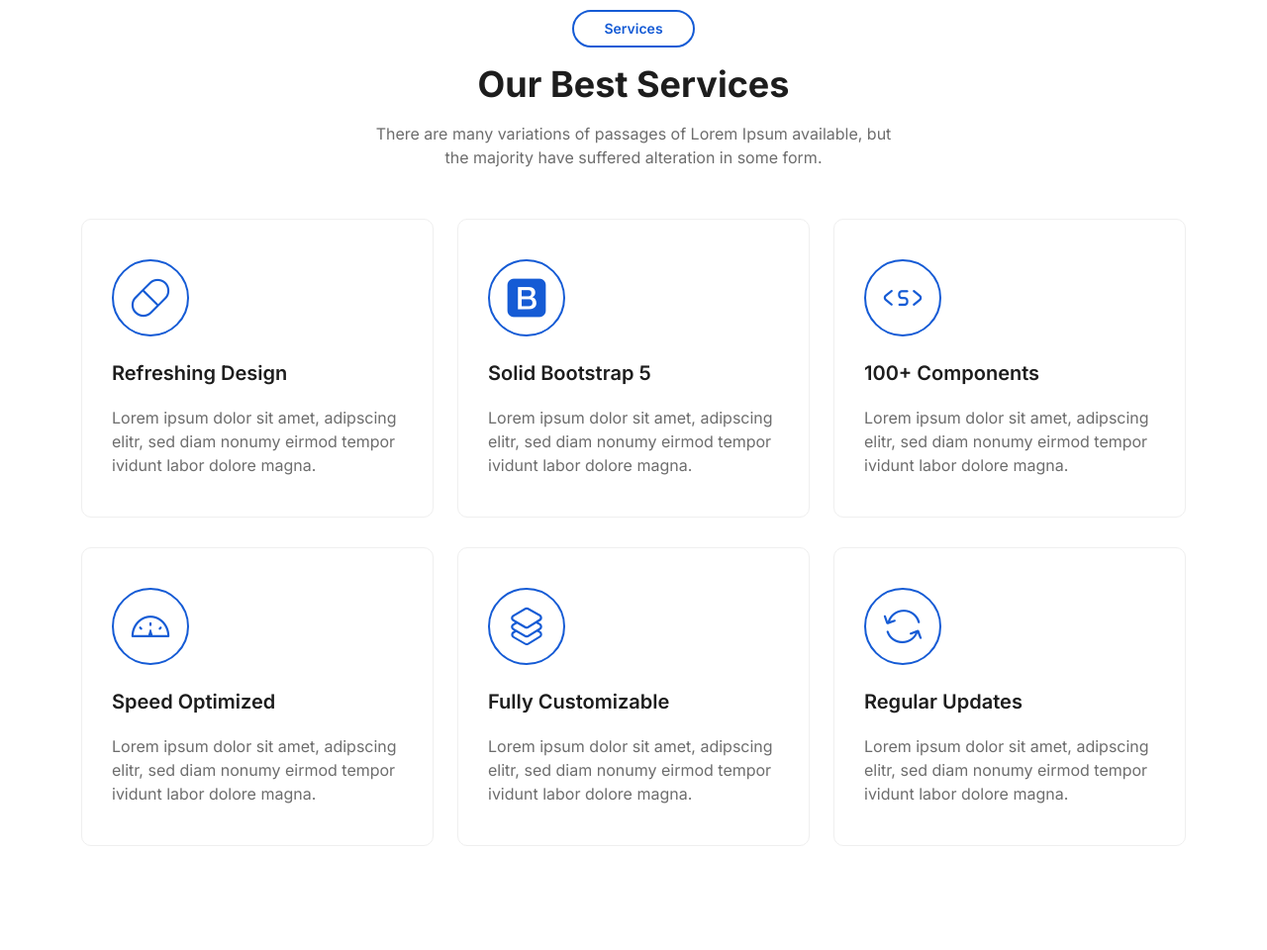
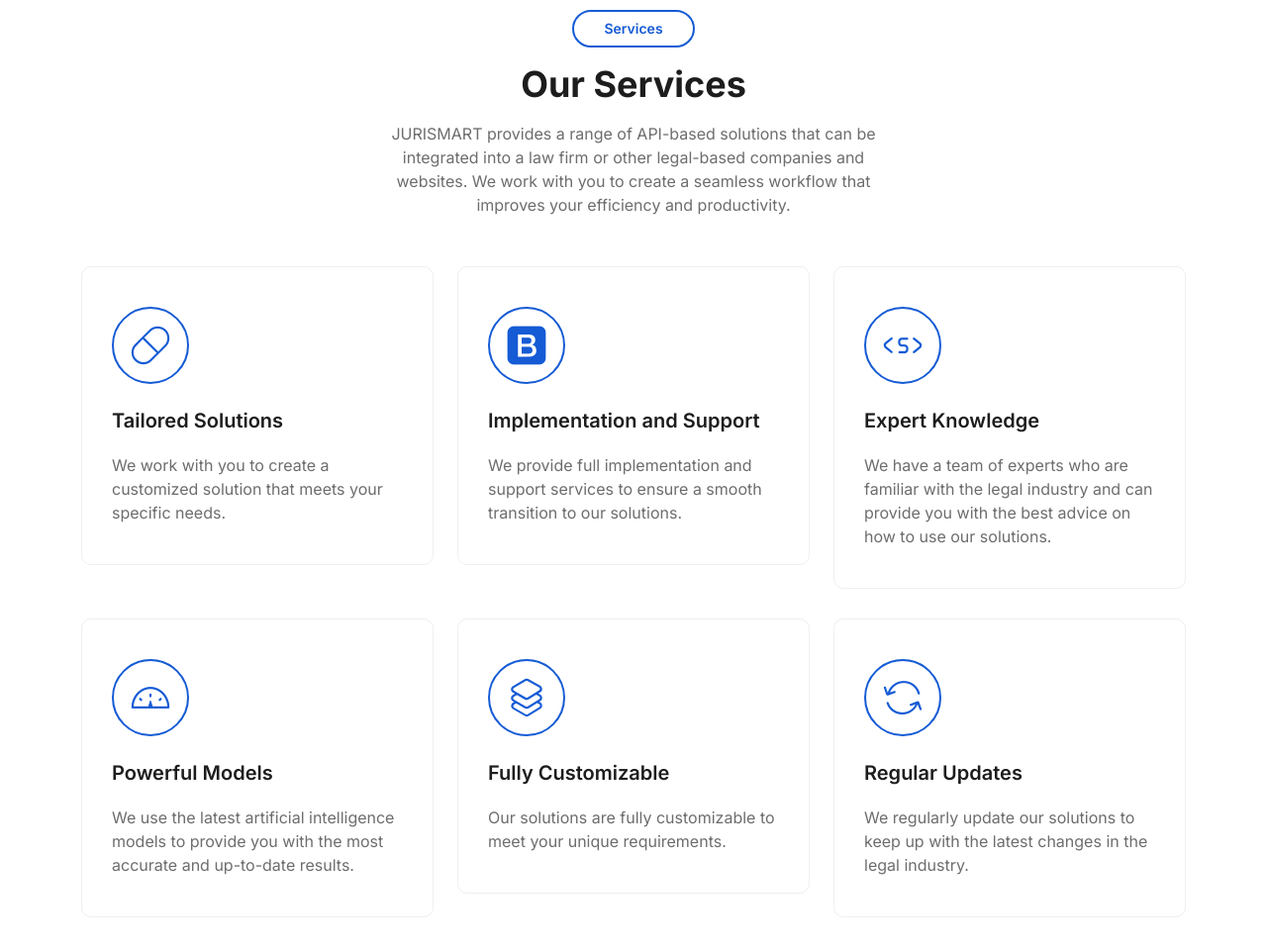
Before and after one commit to jurismart/jurismart.github.io, a plain HTML site: page index.html in a window 1280 px wide. Shown: the part 1360-2320 px from the top of the page at 99% size. Drawn offline with Linux system fonts and the light colour scheme.

Commit message:
Update index.html

```diff
--- a/index.html
+++ b/index.html
@@ -39,7 +39,7 @@
         <div class="col-lg-12">
           <nav class="navbar navbar-expand-lg">
             <a class="navbar-brand" href="index.html">
-              <img src="assets/images/white-logo.svg" alt="Logo" />
+              <img src="assets/images/logo.png" alt="Logo" />
             </a>
             <button class="navbar-toggler" type="button" data-bs-toggle="collapse" data-bs-target="#navbarNine"
               aria-controls="navbarNine" aria-expanded="false" aria-label="Toggle navigation">
@@ -301,10 +301,10 @@
           <div class="col-12">
             <div class="content">
               <h6>Services</h6>
-              <h2 class="fw-bold">Our Best Services</h2>
+              <h2 class="fw-bold">Our Services</h2>
               <p>
-                There are many variations of passages of Lorem Ipsum available,
-                but the majority have suffered alteration in some form.
+                JURISMART provides a range of API-based solutions that can be integrated into a law firm or other legal-based companies and websites.
+		We work with you to create a seamless workflow that improves your efficiency and productivity.
               </p>
             </div>
           </div>
@@ -322,10 +322,9 @@
               <i class="lni lni-capsule"></i>
             </div>
             <div class="service-content">
-              <h4>Refreshing Design</h4>
+              <h4>Tailored Solutions</h4>
               <p>
-                Lorem ipsum dolor sit amet, adipscing elitr, sed diam nonumy
-                eirmod tempor ividunt labor dolore magna.
+                We work with you to create a customized solution that meets your specific needs.
               </p>
             </div>
           </div>
@@ -336,10 +335,9 @@
               <i class="lni lni-bootstrap"></i>
             </div>
             <div class="service-content">
-              <h4>Solid Bootstrap 5</h4>
+              <h4>Implementation and Support</h4>
               <p>
-                Lorem ipsum dolor sit amet, adipscing elitr, sed diam nonumy
-                eirmod tempor ividunt labor dolore magna.
+                We provide full implementation and support services to ensure a smooth transition to our solutions.
               </p>
             </div>
           </div>
@@ -350,10 +348,9 @@
               <i class="lni lni-shortcode"></i>
             </div>
             <div class="service-content">
-              <h4>100+ Components</h4>
+              <h4>Expert Knowledge</h4>
               <p>
-                Lorem ipsum dolor sit amet, adipscing elitr, sed diam nonumy
-                eirmod tempor ividunt labor dolore magna.
+                 We have a team of experts who are familiar with the legal industry and can provide you with the best advice on how to use our solutions.
               </p>
             </div>
           </div>
@@ -364,10 +361,9 @@
               <i class="lni lni-dashboard"></i>
             </div>
             <div class="service-content">
-              <h4>Speed Optimized</h4>
+              <h4>Powerful Models</h4>
               <p>
-                Lorem ipsum dolor sit amet, adipscing elitr, sed diam nonumy
-                eirmod tempor ividunt labor dolore magna.
+                We use the latest artificial intelligence models to provide you with the most accurate and up-to-date results.
               </p>
             </div>
           </div>
@@ -380,8 +376,7 @@
             <div class="service-content">
               <h4>Fully Customizable</h4>
               <p>
-                Lorem ipsum dolor sit amet, adipscing elitr, sed diam nonumy
-                eirmod tempor ividunt labor dolore magna.
+                Our solutions are fully customizable to meet your unique requirements.
               </p>
             </div>
           </div>
@@ -394,8 +389,7 @@
             <div class="service-content">
               <h4>Regular Updates</h4>
               <p>
-                Lorem ipsum dolor sit amet, adipscing elitr, sed diam nonumy
-                eirmod tempor ividunt labor dolore magna.
+                We regularly update our solutions to keep up with the latest changes in the legal industry.
               </p>
             </div>
           </div>
```
